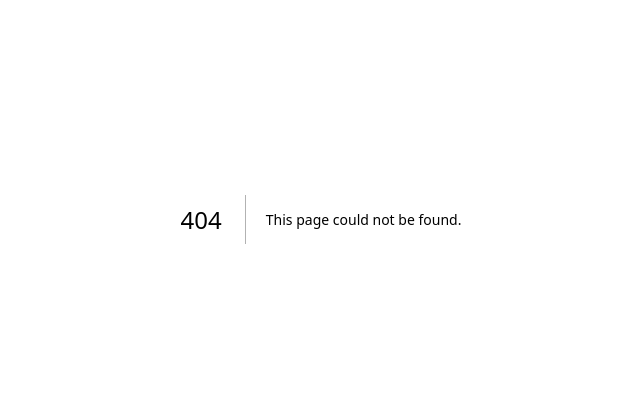
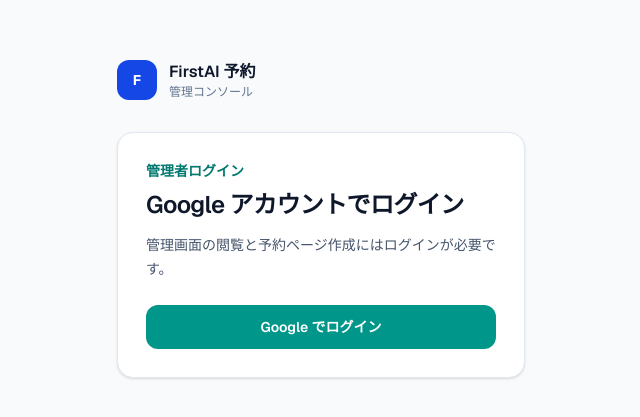
Before and after one commit to Omata0824/booking-system, a Next.js app: page /admin/login in a window 1280 px wide. Before the commit this address had no page. Shown: the part 181-598 px from the top of the page, without its empty margins (319-959 px from the left). Built offline with nearby package versions, Linux system fonts and the light colour scheme.

Commit message:
Protect admin routes with Google auth

```diff
--- a/src/app/actions.ts
+++ b/src/app/actions.ts
@@ -6,6 +6,14 @@
   await signIn("google", { redirectTo: "/" });
 }
 
+export async function signInToAdmin() {
+  await signIn("google", { redirectTo: "/admin" });
+}
+
 export async function signOutFromGoogle() {
   await signOut({ redirectTo: "/" });
 }
+
+export async function signOutFromAdmin() {
+  await signOut({ redirectTo: "/admin/login" });
+}
--- /dev/null
+++ b/src/app/admin/login/page.tsx
@@ -0,0 +1,37 @@
+import Link from "next/link";
+import { signInToAdmin } from "@/app/actions";
+
+export const dynamic = "force-dynamic";
+
+export default function AdminLoginPage() {
+  return (
+    <div className="min-h-screen bg-slate-50 text-slate-900">
+      <main className="mx-auto flex min-h-screen max-w-md flex-col justify-center px-5 py-10">
+        <Link className="mb-8 flex items-center gap-3" href="/">
+          <span className="flex h-10 w-10 items-center justify-center rounded-xl bg-blue-700 text-sm font-bold text-white">
+            F
+          </span>
+          <span>
+            <span className="block text-base font-semibold">FirstAI 予約</span>
+            <span className="block text-xs text-slate-500">管理コンソール</span>
+          </span>
+        </Link>
+
+        <section className="rounded-2xl border border-slate-200 bg-white p-7 shadow-sm">
+          <p className="text-sm font-semibold text-teal-700">管理者ログイン</p>
+          <h1 className="mt-2 text-2xl font-semibold tracking-tight">
+            Google アカウントでログイン
+          </h1>
+          <p className="mt-3 text-sm leading-6 text-slate-600">
+            管理画面の閲覧と予約ページ作成にはログインが必要です。
+          </p>
+          <form className="mt-6" action={signInToAdmin}>
+            <button className="w-full rounded-xl bg-teal-600 px-5 py-3 text-sm font-semibold text-white transition hover:bg-teal-700">
+              Google でログイン
+            </button>
+          </form>
+        </section>
+      </main>
+    </div>
+  );
+}
--- a/src/app/admin/page.tsx
+++ b/src/app/admin/page.tsx
@@ -1,11 +1,14 @@
 import Link from "next/link";
 import { AdminProjectList } from "@/components/admin-project-list";
 import { AppHeader } from "@/components/app-header";
+import { requireAdmin } from "@/lib/admin-auth";
 import { getProjectList } from "@/lib/projects";
 
 export const dynamic = "force-dynamic";
 
 export default async function AdminDashboardPage() {
+  await requireAdmin();
+
   const projects = await getProjectList();
   const activeProjects = projects.filter((project) => project.status.includes("公開")).length;
   const bookingsThisMonth = projects.reduce(
--- a/src/app/admin/projects/new/actions.ts
+++ b/src/app/admin/projects/new/actions.ts
@@ -4,6 +4,7 @@
 import { revalidatePath } from "next/cache";
 import { redirect } from "next/navigation";
 import { transaction } from "@/lib/db";
+import { requireAdmin } from "@/lib/admin-auth";
 
 const assignmentModeByFormValue: Record<string, string> = {
   ROUND_ROBIN: "round_robin",
@@ -44,6 +45,8 @@
 }
 
 export async function createProject(formData: FormData) {
+  await requireAdmin();
+
   const name = getText(formData, "name");
   const slug = normalizeSlug(getText(formData, "slug"));
   const hostIds = [
--- a/src/app/admin/projects/new/page.tsx
+++ b/src/app/admin/projects/new/page.tsx
@@ -1,6 +1,7 @@
 import Link from "next/link";
 import { AppHeader } from "@/components/app-header";
 import { AssignmentMode } from "@/generated/prisma/enums";
+import { requireAdmin } from "@/lib/admin-auth";
 import { getProjectHostOptions } from "@/lib/projects";
 import { createProject } from "./actions";
 
@@ -17,6 +18,8 @@
 export const dynamic = "force-dynamic";
 
 export default async function NewProjectPage() {
+  await requireAdmin();
+
   const hosts = await getProjectHostOptions();
 
   return (
--- /dev/null
+++ b/src/app/admin/unauthorized/page.tsx
@@ -0,0 +1,35 @@
+import Link from "next/link";
+import { signOutFromAdmin } from "@/app/actions";
+
+export const dynamic = "force-dynamic";
+
+export default function AdminUnauthorizedPage() {
+  return (
+    <div className="min-h-screen bg-slate-50 text-slate-900">
+      <main className="mx-auto flex min-h-screen max-w-md flex-col justify-center px-5 py-10">
+        <section className="rounded-2xl border border-slate-200 bg-white p-7 shadow-sm">
+          <p className="text-sm font-semibold text-red-700">アクセスできません</p>
+          <h1 className="mt-2 text-2xl font-semibold tracking-tight">
+            管理者として許可されていないアカウントです
+          </h1>
+          <p className="mt-3 text-sm leading-6 text-slate-600">
+            別の Google アカウントでログインするか、管理者に許可メールアドレスの追加を依頼してください。
+          </p>
+          <div className="mt-6 flex flex-col gap-3">
+            <form action={signOutFromAdmin}>
+              <button className="w-full rounded-xl bg-teal-600 px-5 py-3 text-sm font-semibold text-white transition hover:bg-teal-700">
+                ログアウトしてやり直す
+              </button>
+            </form>
+            <Link
+              className="rounded-xl border border-slate-200 px-5 py-3 text-center text-sm font-semibold text-slate-700 hover:bg-slate-50"
+              href="/"
+            >
+              トップへ戻る
+            </Link>
+          </div>
+        </section>
+      </main>
+    </div>
+  );
+}
--- /dev/null
+++ b/src/lib/admin-auth.ts
@@ -0,0 +1,41 @@
+import "server-only";
+
+import { redirect } from "next/navigation";
+import { auth } from "@/auth";
+
+function getAllowedAdminEmails() {
+  return (process.env.ADMIN_EMAILS ?? "")
+    .split(",")
+    .map((email) => email.trim().toLowerCase())
+    .filter(Boolean);
+}
+
+export async function getAdminSession() {
+  const session = await auth();
+  const email = session?.user?.email?.toLowerCase();
+
+  if (!session?.user || !email) {
+    return { status: "unauthenticated" as const, session: null };
+  }
+
+  const allowedEmails = getAllowedAdminEmails();
+  if (allowedEmails.length > 0 && !allowedEmails.includes(email)) {
+    return { status: "unauthorized" as const, session };
+  }
+
+  return { status: "authorized" as const, session };
+}
+
+export async function requireAdmin() {
+  const result = await getAdminSession();
+
+  if (result.status === "unauthenticated") {
+    redirect("/admin/login");
+  }
+
+  if (result.status === "unauthorized") {
+    redirect("/admin/unauthorized");
+  }
+
+  return result.session;
+}
```
Also changed, not shown: 2 other files (tests, documents, lock files or other folders).
